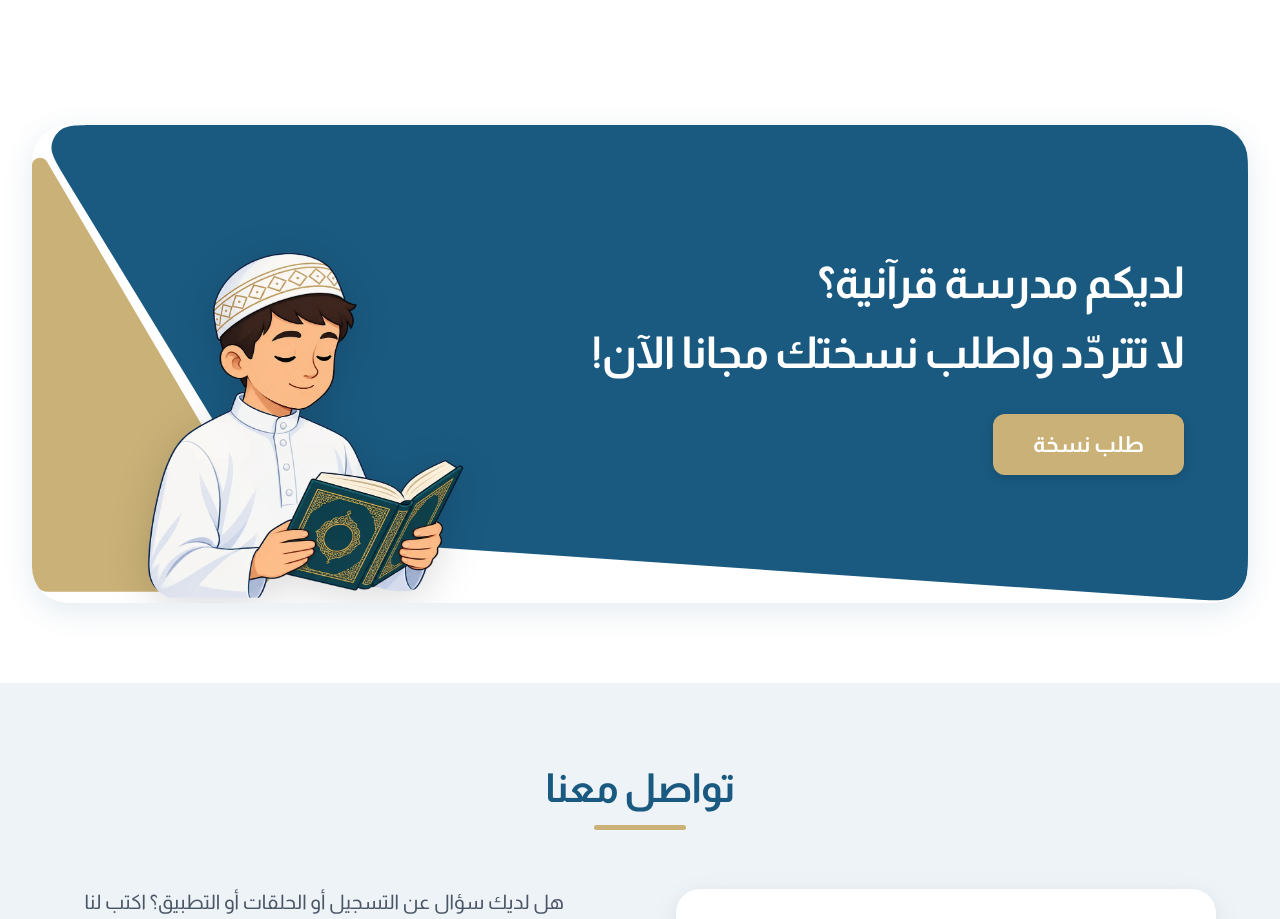
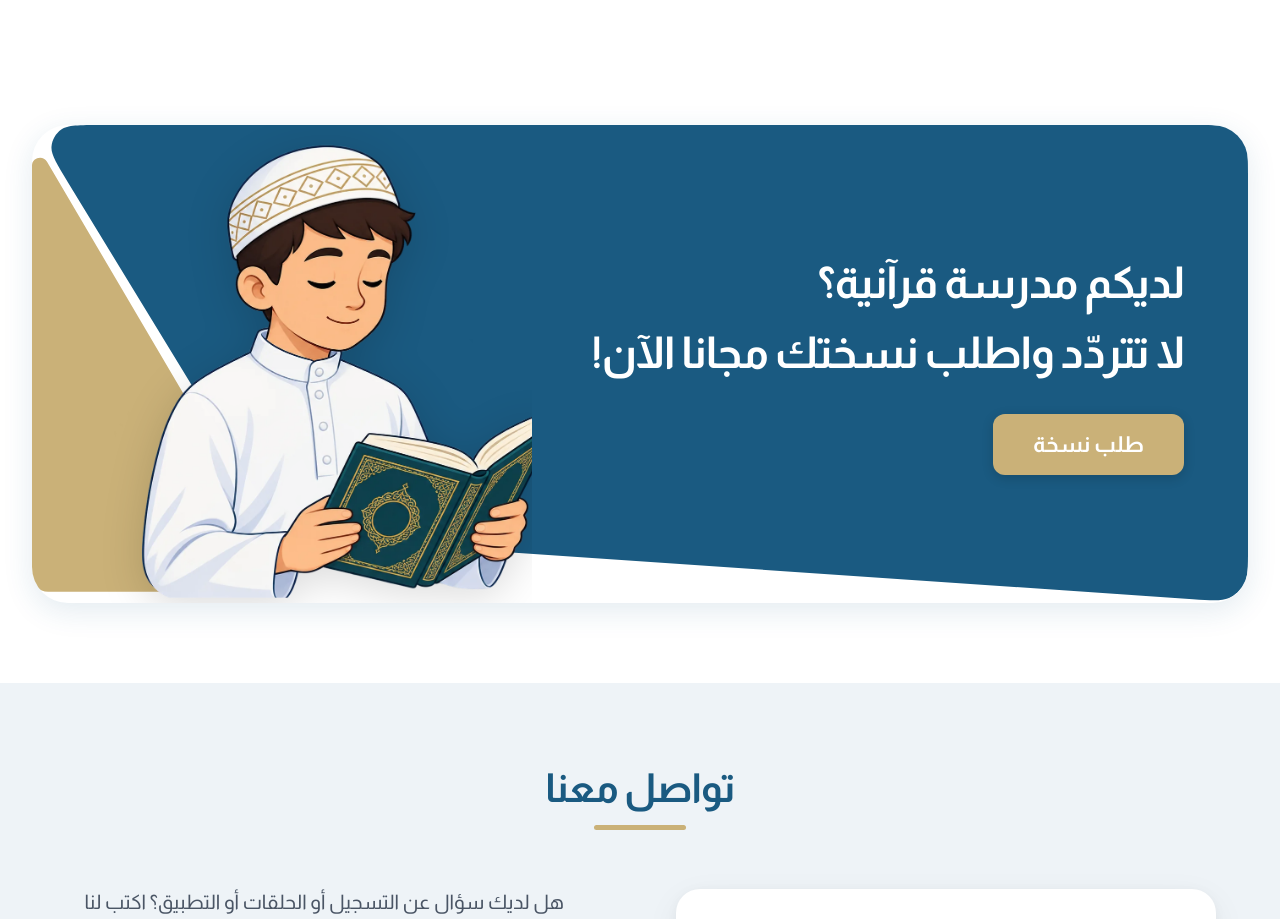
Before and after one commit to lo-ucif/hafez-web, a React (Vite) app: page / in a window 1280 px wide. Shown: the part 4840-5759 px from the top of the page. Built offline with nearby package versions, Linux system fonts and the light colour scheme.

Commit message:
feat: add CTA component for Quran schools section

```diff
--- a/src/components/home/CTA.tsx
+++ b/src/components/home/CTA.tsx
@@ -55,10 +55,10 @@ export default function CTA() {
         <div
           className="
             relative z-10 shrink-0
-            w-[38%] sm:w-[40%] md:w-[42%] max-w-[500px] h-full
+            w-[42%] sm:w-[42%] md:w-[44%] max-w-[500px] h-full
             flex items-end justify-start
-            pl-1.5 sm:pl-3 md:pl-5 lg:pl-8
             select-none pointer-events-none
+            overflow-hidden
           "
           data-node-id="344:423"
         >
@@ -67,7 +67,13 @@ export default function CTA() {
             transition={{ duration: 5, repeat: Infinity, ease: "easeInOut" }}
             alt="طالب يقرأ القرآن الكريم"
             src={IMAGES.ctaBoyQuran}
-            className="w-full max-h-full object-contain object-bottom-left block drop-shadow-[0_8px_20px_rgba(0,0,0,0.14)]"
+            className="
+              h-[92%] sm:h-[94%] md:h-[96%]
+              w-auto max-w-none
+              object-contain object-bottom-left
+              block drop-shadow-[0_8px_20px_rgba(0,0,0,0.14)]
+              -translate-x-[16%] sm:-translate-x-[8%] md:translate-x-0
+            "
           />
         </div>
 
```
